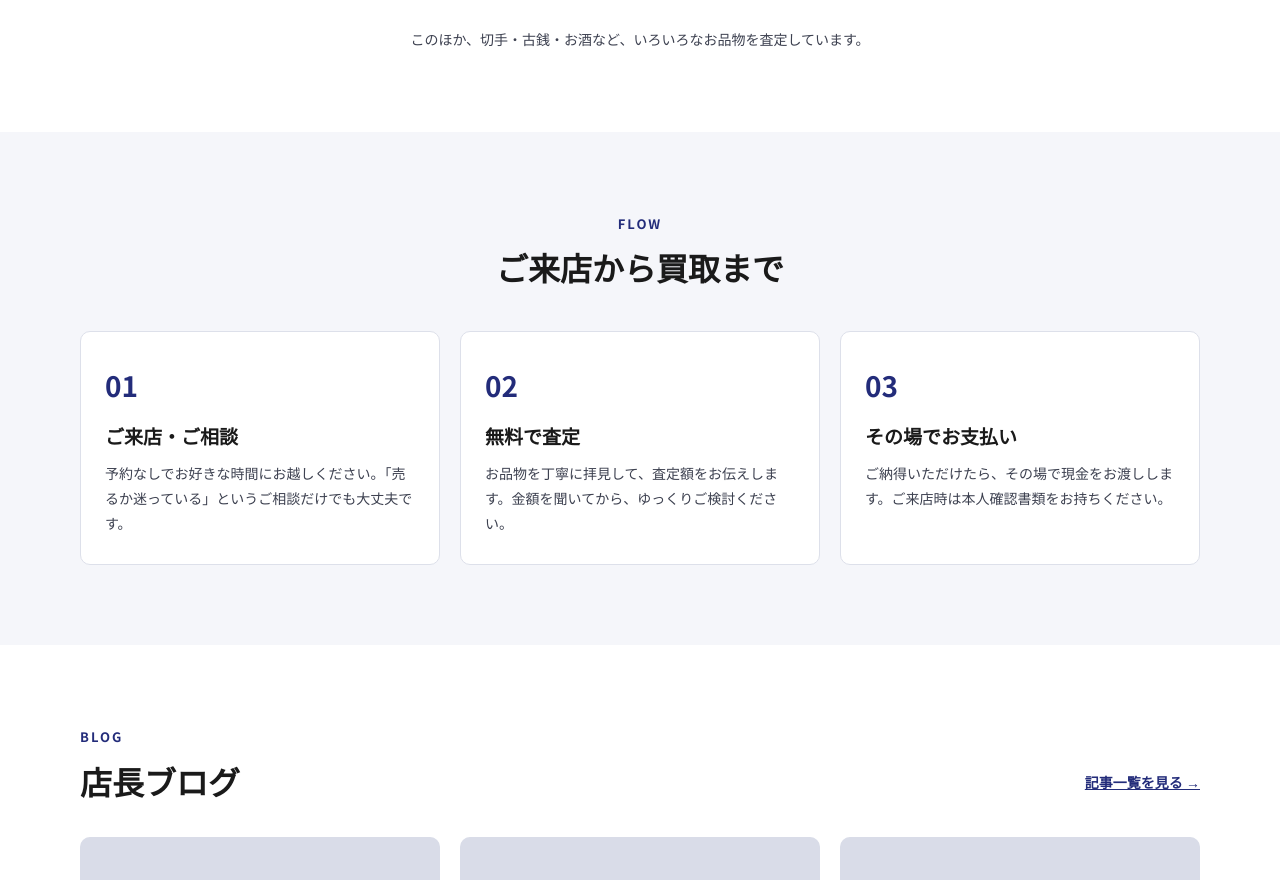
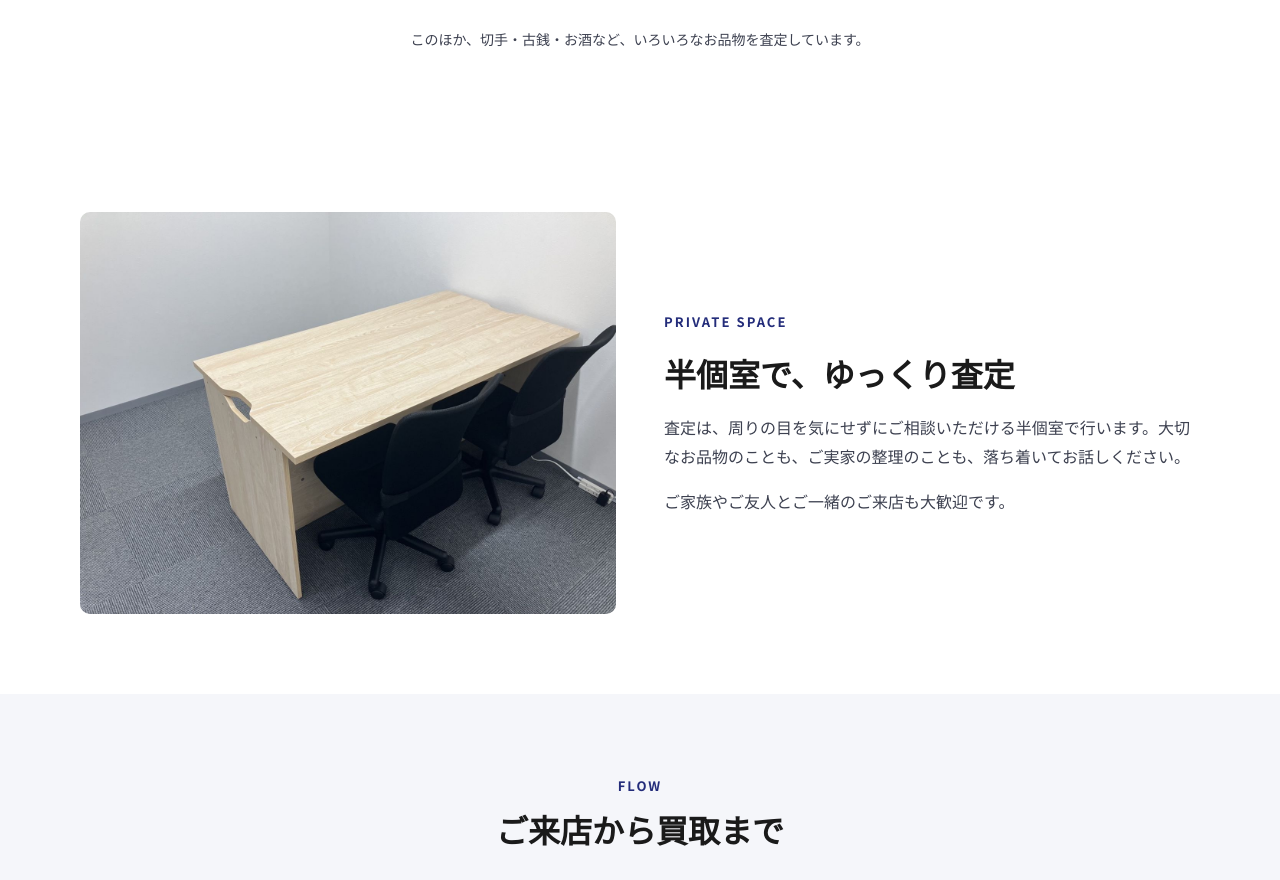
Before and after one commit to bingocoltd1029-maker/horyuji, a plain HTML site: page index.html in a window 1280 px wide. Shown: the part 1920-2800 px from the top of the page. Drawn offline with Linux system fonts and the light colour scheme.

Commit message:
外観・半個室の写真を追加し、アクセスの目印を追記
Co-Authored-By: Claude Opus 5.5 <noreply@anthropic.com>
Claude-Session: https://claude.ai/code/session_0112MCst74ePVHdoriG1QfFD

```diff
--- a/index.html
+++ b/index.html
@@ -55,7 +55,7 @@ a{color:#232C7A}a:hover{color:#161C55}
 </div>
 </div>
 <div style="flex: 1 1 320px; min-width: 0; display: flex; flex-direction: column; gap: 12px">
-<div style="background: #D9DCE8; border-radius: 10px; height: 260px; display: flex; align-items: center; justify-content: center; color: #3D4150; font-size: 14px">[店舗外観の写真：木目調の看板]</div>
+<img src="img/store-front.jpg" alt="買取大吉 法隆寺店の外観。木目調の看板が目印" width="1400" height="1050" style="width: 100%; height: auto; border-radius: 10px; display: block">
 <div style="display: flex; flex-wrap: wrap; gap: 8px">
 <span style="background: #FFFFFF; border: 1px solid #C5C9D8; border-radius: 999px; padding: 4px 14px; font-size: 13px; font-weight: 500">査定無料</span>
 <span style="background: #FFFFFF; border: 1px solid #C5C9D8; border-radius: 999px; padding: 4px 14px; font-size: 13px; font-weight: 500">年中無休 10:00〜19:00</span>
@@ -113,6 +113,21 @@ a{color:#232C7A}a:hover{color:#161C55}
 </div>
 </section>
 
+<!-- 半個室 -->
+<section style="background: #FFFFFF; padding: 80px 24px">
+<div style="max-width: 1120px; margin: 0 auto; display: flex; flex-wrap: wrap; gap: 48px; align-items: center">
+<div style="flex: 1 1 420px; min-width: 0">
+<img src="img/room.jpg" alt="周りを気にせず相談できる半個室の査定スペース" width="1400" height="1050" loading="lazy" style="width: 100%; height: auto; border-radius: 10px; display: block">
+</div>
+<div style="flex: 1 1 420px; min-width: 0; display: flex; flex-direction: column; gap: 16px">
+<p style="margin: 0; font-size: 13px; color: #232C7A; font-weight: 700; letter-spacing: 0.16em">PRIVATE SPACE</p>
+<h2 style="margin: 0; font-size: 32px; line-height: 1.5">半個室で、ゆっくり査定</h2>
+<p style="margin: 0; font-size: 16px; color: #3D4150">査定は、周りの目を気にせずにご相談いただける半個室で行います。大切なお品物のことも、ご実家の整理のことも、落ち着いてお話しください。</p>
+<p style="margin: 0; font-size: 16px; color: #3D4150">ご家族やご友人とご一緒のご来店も大歓迎です。</p>
+</div>
+</div>
+</section>
+
 <!-- 買取の流れ -->
 <section style="padding: 80px 24px">
 <div style="max-width: 1120px; margin: 0 auto; display: flex; flex-direction: column; gap: 40px">
@@ -152,7 +167,7 @@ a{color:#232C7A}a:hover{color:#161C55}
 </div>
 <div style="display: flex; flex-wrap: wrap; gap: 20px">
 <a href="#blog" style="flex: 1 1 300px; min-width: 0; text-decoration: none; color: #1A1A1A; background: #F5F6FA; border-radius: 10px; overflow: hidden; display: flex; flex-direction: column">
-<div style="background: #D9DCE8; height: 180px; display: flex; align-items: center; justify-content: center; font-size: 13px; color: #3D4150">[記事の写真]</div>
+<img src="img/store-front.jpg" alt="買取大吉 法隆寺店の外観" width="1400" height="1050" loading="lazy" style="width: 100%; height: 180px; object-fit: cover; display: block">
 <div style="padding: 20px 22px; display: flex; flex-direction: column; gap: 6px">
 <span style="font-size: 12px; color: #5E6272">お知らせ</span>
 <span style="font-weight: 700; font-size: 16px; line-height: 1.6">【斑鳩町】買取大吉 法隆寺店がオープンしました｜法隆寺駅から徒歩7分・駐車場完備</span>
@@ -200,6 +215,8 @@ a{color:#232C7A}a:hover{color:#161C55}
 <div style="background: #FFFFFF; border-radius: 10px; padding: 20px 22px; font-size: 14px; color: #3D4150; display: flex; flex-direction: column; gap: 6px">
 <strong style="color: #1A1A1A; font-size: 15px">法隆寺駅から徒歩7分</strong>
 <span>法隆寺駅の北口を出て西へ進み、突き当たりを右へ。スギ薬局 法隆寺店を過ぎて、万代 法隆寺店の向かい側・右手がお店です。</span>
+<span>同じ建物の chocoZAP のお隣、木目調の看板が目印です。</span>
+<img src="img/store-street.jpg" alt="通りから見た買取大吉 法隆寺店。chocoZAPの隣" width="1400" height="1050" loading="lazy" style="width: 100%; height: auto; border-radius: 8px; display: block; margin-top: 8px">
 </div>
 </div>
 </div>
```
Also changed, not shown: img/room.jpg (added), img/store-front.jpg (added), img/store-street.jpg (added).
